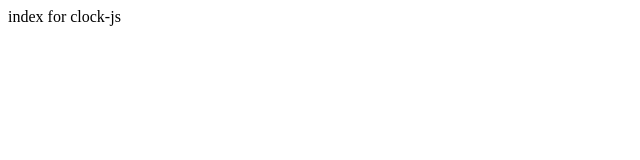
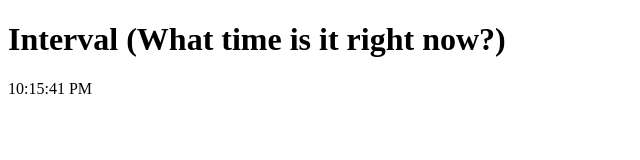
Before and after one commit to jakehonschopp/clock-js, a plain HTML site: page index.html in a window 1280 px wide. Shown: the whole page, without its empty margins (0-640 px from the left). Drawn offline with Linux system fonts and the light colour scheme.

Commit message:
final commit with finished code before feedback

```diff
--- a/cjs.js
+++ b/cjs.js
@@ -1,3 +1,9 @@
 
 
-js for cjs.js
+setInterval(clock, 1000);
+
+function clock() {
+	const d = new Date();
+	document.getElementById("timer").innerHTML = d.toLocaleTimeString();
+
+}
--- a/index.html
+++ b/index.html
@@ -1,3 +1,13 @@
 
-
-index for clock-js
+<!DOCTYPE html>
+<html lang="en">
+	<head>
+		<meta charset="utf-8" />
+		<title>Clock</title>
+	</head>
+	<body>
+		<h1>Interval (What time is it right now?)</h1>
+		<p id="timer"></p>
+		<script src="cjs.js"></script>
+	</body>
+</html>
```
